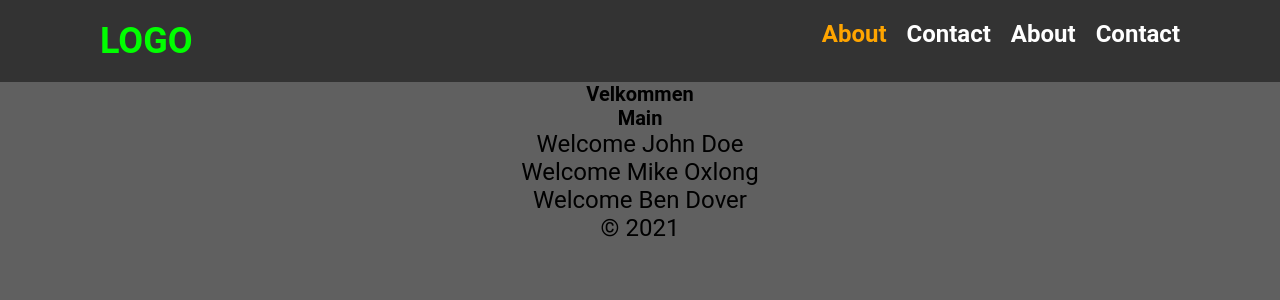
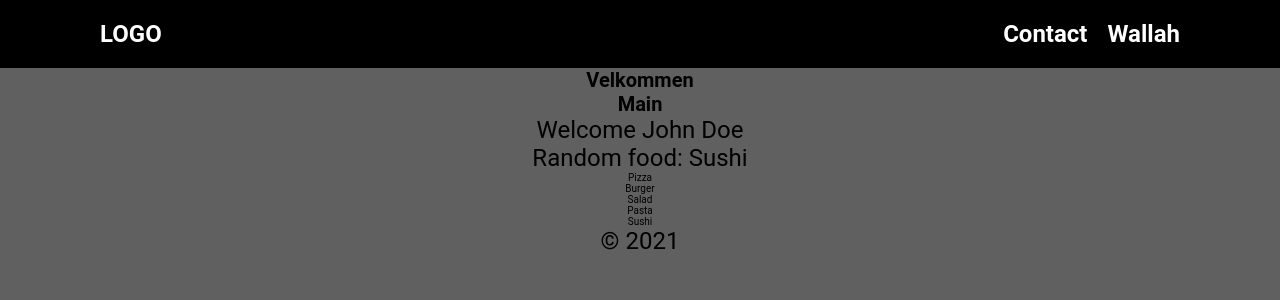
Before and after one commit to LukiDK/vite-project, a React (Vite) app: page / in a window 1280 px wide. Shown: the top 300 px of the page. Built offline with nearby package versions, Linux system fonts and the light colour scheme.

Commit message:
Components + npm packages

```diff
--- a/package.json
+++ b/package.json
@@ -12,7 +12,8 @@
   "dependencies": {
     "react": "^18.3.1",
     "react-dom": "^18.3.1",
-    "sass": "^1.81.0"
+    "sass": "^1.81.0",
+    "styled-components": "^6.1.13"
   },
   "devDependencies": {
     "@eslint/js": "^9.15.0",
--- a/src/App.jsx
+++ b/src/App.jsx
@@ -1,4 +1,3 @@
-import { useState } from "react";
 import "./App.scss";
 import { Header } from "./components/header/header.jsx";
 import { Nav } from "./components/nav/nav.jsx";
--- a/src/components/main/main.jsx
+++ b/src/components/main/main.jsx
@@ -1,16 +1,33 @@
+const foods = ["Pizza", "Burger", "Salad", "Pasta", "Sushi"];
+const randomFoods = foods[Math.floor(Math.random() * foods.length)];
+
+export const Name = (props) => {
+  return <p>Welcome {props.textValue}</p>;
+};
+
+export const RandomFood = () => {
+  return <p>Random food: {randomFoods}</p>;
+};
+
+export const FoodList = (props) => {
+  return (
+    <ul>
+      {props.foods.map((food, index) => (
+        <li key={index}>{food}</li>
+      ))}
+    </ul>
+  );
+};
+
 export const Main = () => {
   return (
     <>
       <main>
         <h1>Main</h1>
-        <Name name="John Doe" />
-        <Name name="Mike Oxlong" />
-        <Name name="Ben Dover" />
+        <Name textValue="John Doe" />
+        <RandomFood />
+        <FoodList foods={foods} />
       </main>
     </>
   );
 };
-
-function Name({ name }) {
-  return <p>Welcome {name}</p>;
-}
--- /dev/null
+++ b/src/components/nav/NavBar.styled.js
@@ -0,0 +1,34 @@
+import styled from "styled-components";
+
+export const NavBarStyled = styled.nav`
+  width: 100%;
+  padding: 2rem;
+  background-color: ${(props) => props.bgColor || "#333"};
+`;
+export const NavList = styled.ul`
+  max-width: 1080px;
+  margin: 0 auto;
+  display: flex;
+  justify-content: center;
+  list-style: none;
+  gap: 2rem;
+`;
+
+export const NavItem = styled.li`
+  list-style-type: none;
+
+  &:nth-child(1) {
+    margin-right: auto;
+  }
+`;
+
+export const NavLink = styled.a`
+  text-decoration: none;
+  color: white;
+  font-weight: bold;
+  font-size: 2.4rem;
+
+  &:hover {
+    text-decoration: underline;
+  }
+`;
--- a/src/components/nav/nav.jsx
+++ b/src/components/nav/nav.jsx
@@ -1,29 +1,27 @@
-import styles from "./nav.module.scss";
+import { NavBarStyled, NavList, NavItem, NavLink } from "./NavBar.styled.js";
+
+const NavBar = () => {
+  return (
+    <NavBarStyled bgColor="black">
+      <NavList>
+        <NavItem>
+          <NavLink href="#">LOGO</NavLink>
+        </NavItem>
+        <NavItem>
+          <NavLink href="#">Contact</NavLink>
+        </NavItem>
+        <NavItem>
+          <NavLink href="#">Wallah</NavLink>
+        </NavItem>
+      </NavList>
+    </NavBarStyled>
+  );
+};
 
 export const Nav = () => {
   return (
-    <nav>
-      <ul>
-        <li>
-          <a href="#" className={styles.logo}>
-            LOGO
-          </a>
-        </li>
-        <li>
-          <a href="#about" style={{ color: "orange" }}>
-            About
-          </a>
-        </li>
-        <li>
-          <a href="#contact">Contact</a>
-        </li>
-        <li>
-          <a href="#about">About</a>
-        </li>
-        <li>
-          <a href="#contact">Contact</a>
-        </li>
-      </ul>
-    </nav>
+    <>
+      <NavBar />
+    </>
   );
 };
--- a/src/components/nav/nav.module.scss
+++ b/src/components/nav/nav.module.scss
@@ -18,15 +18,8 @@ nav {
         margin-right: auto;
       }
 
-      a {
-        text-decoration: none;
-        color: white;
-        font-weight: bold;
-        font-size: 2.4rem;
-
-        &:hover {
-          color: #007bff;
-        }
+      a &:hover {
+        color: #007bff;
       }
     }
   }
@@ -38,3 +31,10 @@ nav {
   font-weight: bold;
   text-decoration: none;
 }
+
+.link {
+  text-decoration: none;
+  color: white;
+  font-weight: bold;
+  font-size: 2.4rem;
+}
```
Also changed, not shown: 1 other file (tests, documents, lock files or other folders).
